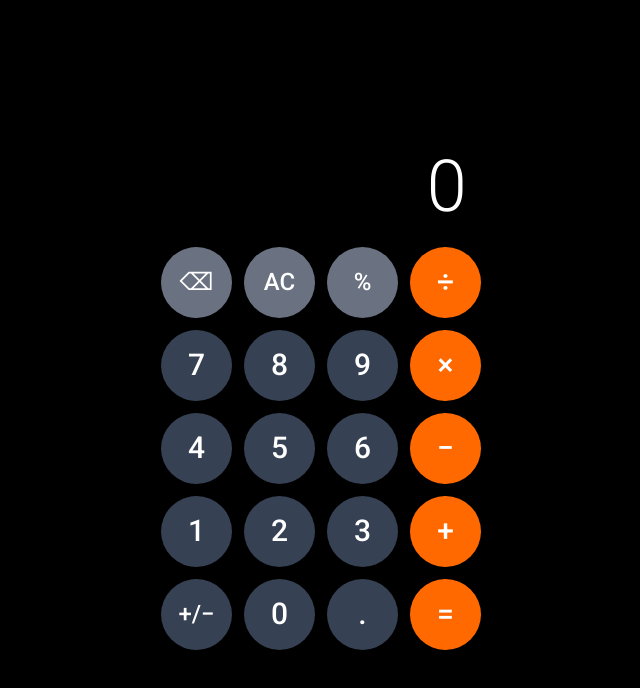
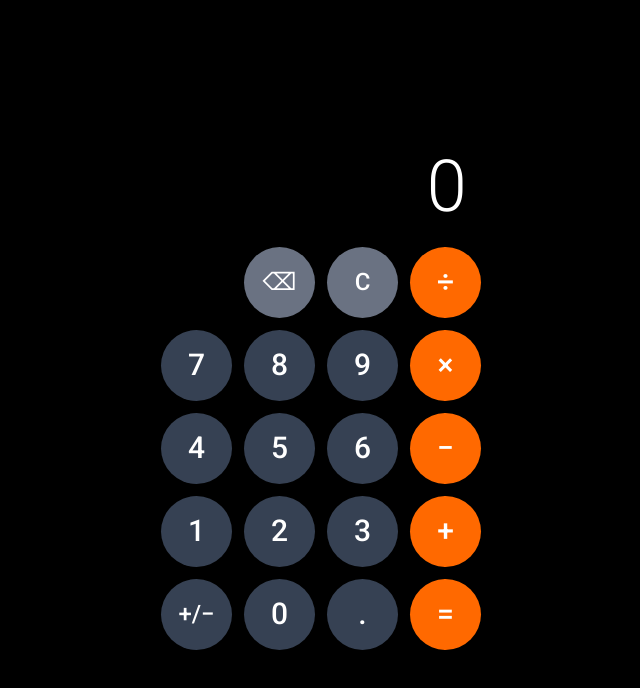
Before and after one commit to MOSQUEDACORDOVA/calculator-frontend-ng, an Angular app: page /calculator in a window 1280 px wide. Shown: the top 688 px of the page, without its empty margins (319-959 px from the left). Built offline with nearby package versions, Linux system fonts and the light colour scheme.

Commit message:
initials

```diff
--- a/src/app/calculator/calculator.html
+++ b/src/app/calculator/calculator.html
@@ -14,6 +14,12 @@
     <!-- Keypad -->
     <div class="grid grid-cols-4 gap-3" role="group" aria-label="Teclado">
       <!-- Row 1 -->
+       <button
+        class="aspect-square"
+        aria-label="Borrar dígito"
+      >
+
+      </button>
       <button
         (click)="backspace()"
         class="aspect-square rounded-full bg-gray-500 text-white text-2xl font-medium flex items-center justify-center hover:bg-gray-400 active:bg-gray-300 transition-colors"
@@ -26,14 +32,7 @@
         class="aspect-square rounded-full bg-gray-500 text-white text-2xl font-medium flex items-center justify-center hover:bg-gray-400 active:bg-gray-300 transition-colors"
         aria-label="Limpiar todo"
       >
-        AC
-      </button>
-      <button
-        (click)="onPercentClick()"
-        class="aspect-square rounded-full bg-gray-500 text-white text-2xl font-medium flex items-center justify-center hover:bg-gray-400 active:bg-gray-300 transition-colors"
-        aria-label="Porcentaje"
-      >
-        %
+        C
       </button>
       <button
         (click)="onOperationClick('/')"
--- a/src/app/calculator/calculator.ts
+++ b/src/app/calculator/calculator.ts
@@ -112,7 +112,7 @@ export class Calculator {
 
   protected backspace(): void {
     if (this.hasResult()) {
-      return;
+      this.hasResult.set(false);
     }
 
     if (this.operation() && this.secondNumber()) {
```
